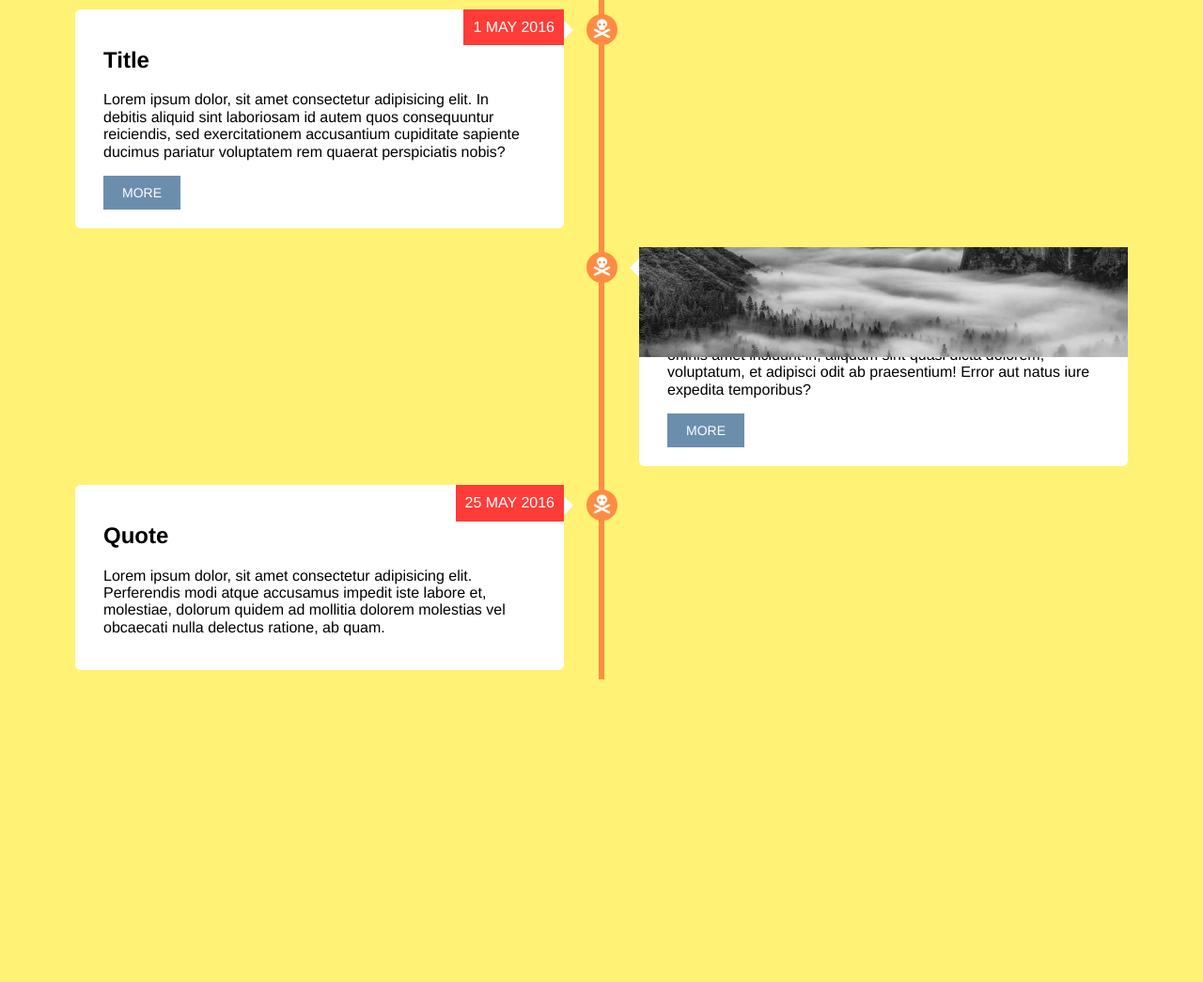
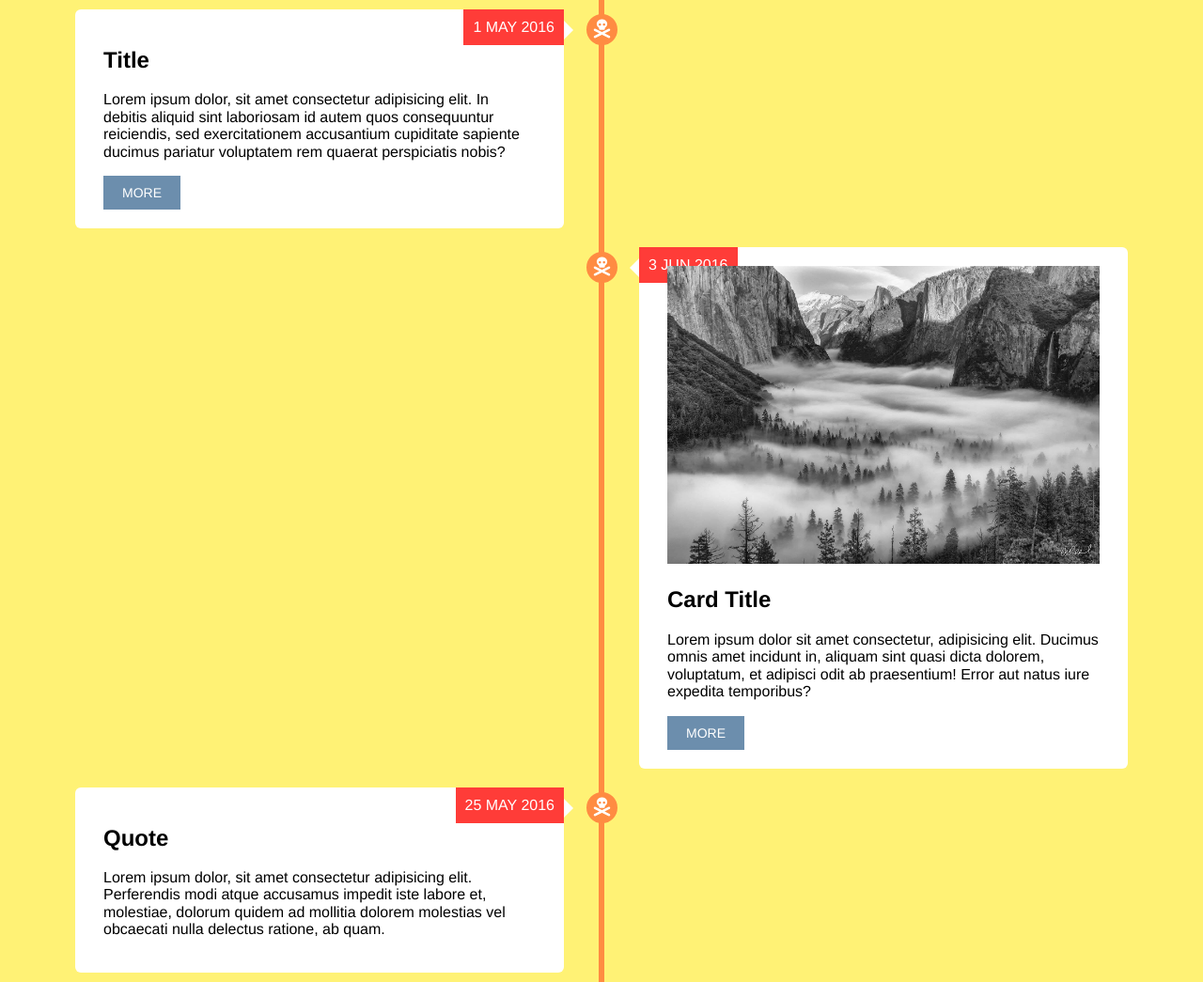
Before and after one commit to slcushing/vertical-timeline, a plain HTML site: page index.html in a window 1280 px wide. Shown: the whole page at 94% size. Before the commit the page ends 800 px from the top, so only its background shows below. Drawn offline with Linux system fonts and the light colour scheme.

Commit message:
minor adjustments/img struggle/media struggle

```diff
--- a/scss/main.scss
+++ b/scss/main.scss
@@ -68,9 +68,9 @@ body {
     width: 0;
     z-index: 1;
     right: 30px;
-    border: medium solid white;
-    border-width: 10px 0 10px 10px;
-    border-color: transparent transparent transparent white;
+    border-left: solid 10px white;
+    border-top: solid 10px transparent;
+    border-bottom: solid 10px transparent;
   }
 
 .right::before {
@@ -81,9 +81,9 @@ body {
     width: 0;
     z-index: 1;
     left: 30px;
-    border: medium solid white;
-    border-width: 10px 10px 10px 0;
-    border-color: transparent white transparent transparent;
+    border-right: solid 10px white;
+    border-top: solid 10px transparent;
+    border-bottom: solid 10px transparent;
   }
 
 .right::after {
@@ -132,10 +132,10 @@ body {
   }
 
   img {
-    position: absolute;
+    position: relative;
     top:0;
     left:0;
-    object-fit:cover;
+    background-size: cover;
     width: 100%;
     height: 50%
   }
```
Also changed, not shown: css/main.css, 1 other file.
